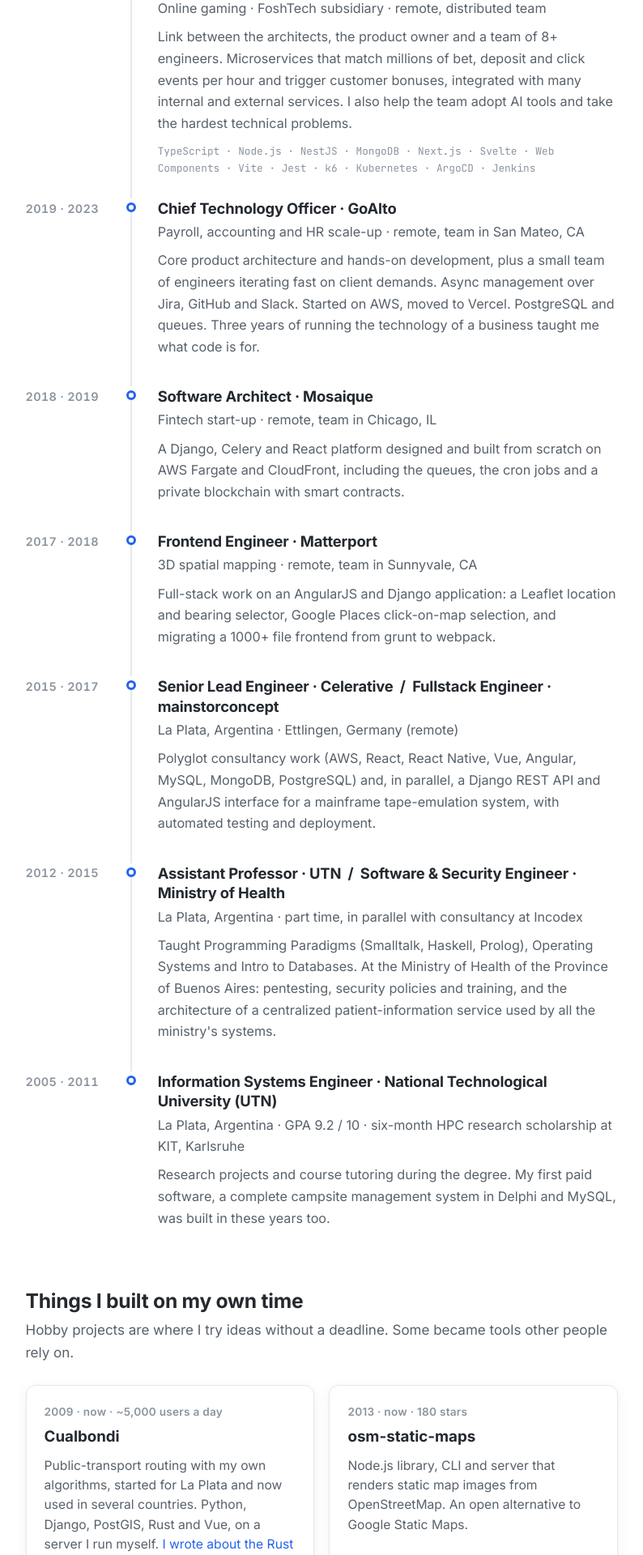
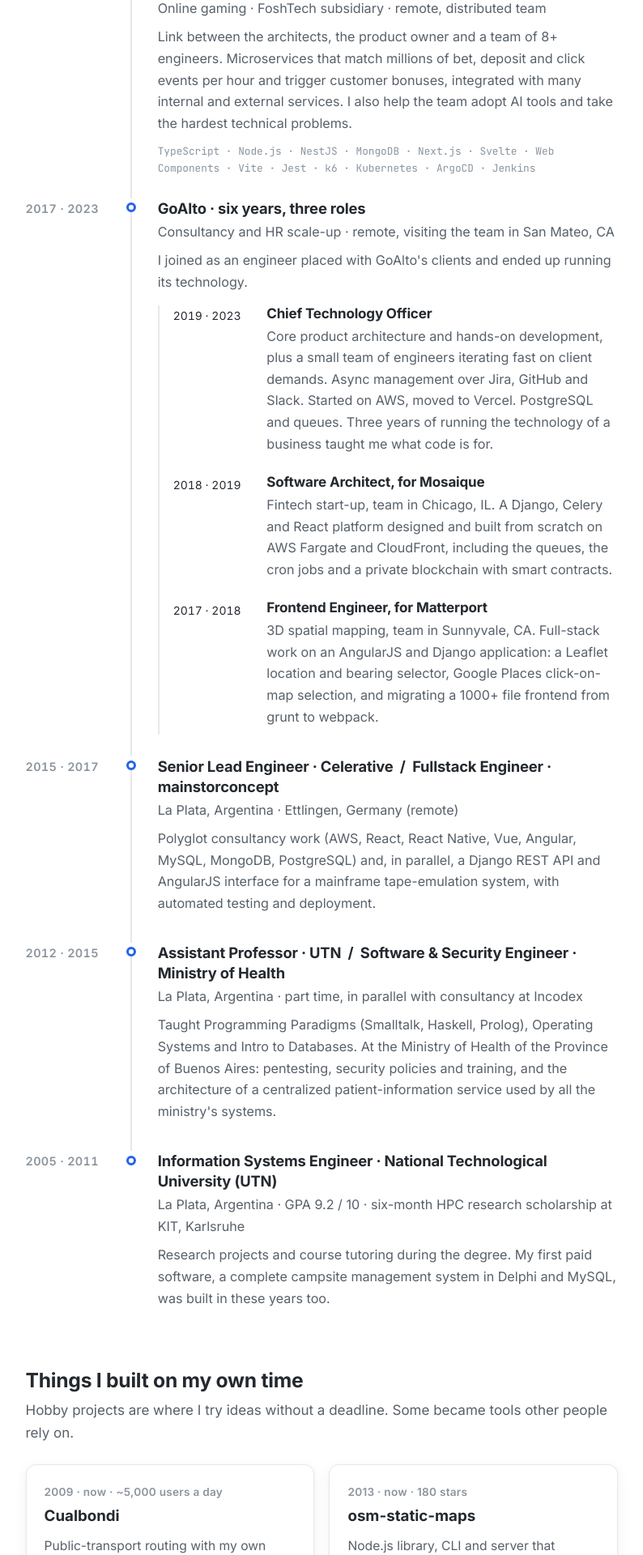
Before and after one commit to jperelli/jperelli.github.io, a Jekyll site: the page built from index.md, in a window 1280 px wide. Shown: the part 2161-4081 px from the top of the page at 81% size, without its empty margins (243-1037 px from the left). Built offline with Jekyll 4.4.1, drawn with Linux system fonts in a browser that asks for light colours.

Commit message:
Home timeline: GoAlto 2017-2023 as one entry with CTO / Mosaique / Matterport nested inside

```diff
--- a/index.md
+++ b/index.md
@@ -71,27 +71,34 @@
     </div>
   </li>
   <li>
-    <span class="tl-when">2019 · 2023</span>
+    <span class="tl-when">2017 · 2023</span>
     <div class="tl-body">
-      <h3>Chief Technology Officer · GoAlto</h3>
-      <p class="tl-meta">Payroll, accounting and HR scale-up · remote, team in San Mateo, CA</p>
-      <p>Core product architecture and hands-on development, plus a small team of engineers iterating fast on client demands. Async management over Jira, GitHub and Slack. Started on AWS, moved to Vercel. PostgreSQL and queues. Three years of running the technology of a business taught me what code is for.</p>
-    </div>
-  </li>
-  <li>
-    <span class="tl-when">2018 · 2019</span>
-    <div class="tl-body">
-      <h3>Software Architect · Mosaique</h3>
-      <p class="tl-meta">Fintech start-up · remote, team in Chicago, IL</p>
-      <p>A Django, Celery and React platform designed and built from scratch on AWS Fargate and CloudFront, including the queues, the cron jobs and a private blockchain with smart contracts.</p>
-    </div>
-  </li>
-  <li>
-    <span class="tl-when">2017 · 2018</span>
-    <div class="tl-body">
-      <h3>Frontend Engineer · Matterport</h3>
-      <p class="tl-meta">3D spatial mapping · remote, team in Sunnyvale, CA</p>
-      <p>Full-stack work on an AngularJS and Django application: a Leaflet location and bearing selector, Google Places click-on-map selection, and migrating a 1000+ file frontend from grunt to webpack.</p>
+      <h3>GoAlto · six years, three roles</h3>
+      <p class="tl-meta">Consultancy and HR scale-up · remote, visiting the team in San Mateo, CA</p>
+      <p>I joined as an engineer placed with GoAlto's clients and ended up running its technology.</p>
+      <ol class="tl-sub">
+        <li>
+          <span class="tl-sub-when">2019 · 2023</span>
+          <div>
+            <h4>Chief Technology Officer</h4>
+            <p>Core product architecture and hands-on development, plus a small team of engineers iterating fast on client demands. Async management over Jira, GitHub and Slack. Started on AWS, moved to Vercel. PostgreSQL and queues. Three years of running the technology of a business taught me what code is for.</p>
+          </div>
+        </li>
+        <li>
+          <span class="tl-sub-when">2018 · 2019</span>
+          <div>
+            <h4>Software Architect, for Mosaique</h4>
+            <p>Fintech start-up, team in Chicago, IL. A Django, Celery and React platform designed and built from scratch on AWS Fargate and CloudFront, including the queues, the cron jobs and a private blockchain with smart contracts.</p>
+          </div>
+        </li>
+        <li>
+          <span class="tl-sub-when">2017 · 2018</span>
+          <div>
+            <h4>Frontend Engineer, for Matterport</h4>
+            <p>3D spatial mapping, team in Sunnyvale, CA. Full-stack work on an AngularJS and Django application: a Leaflet location and bearing selector, Google Places click-on-map selection, and migrating a 1000+ file frontend from grunt to webpack.</p>
+          </div>
+        </li>
+      </ol>
     </div>
   </li>
   <li>
--- a/public/css/style.css
+++ b/public/css/style.css
@@ -758,6 +758,27 @@
 
 
 /* ---------- Engineer home ---------- */
+.tl-sub {
+  list-style: none;
+  margin: 0.9rem 0 0;
+  padding: 0 0 0 1rem;
+  border-left: 2px solid var(--border);
+}
+.tl-sub > li {
+  display: grid;
+  grid-template-columns: 6rem minmax(0, 1fr);
+  gap: 0.8rem;
+  margin: 0 0 0.9rem;
+}
+.tl-sub > li:last-child { margin-bottom: 0; }
+.tl-sub-when {
+  font-size: 0.82rem;
+  color: var(--muted);
+  font-variant-numeric: tabular-nums;
+  padding-top: 0.15rem;
+}
+.tl-sub h4 { margin: 0 0 0.2rem; font-size: 1rem; }
+.tl-sub p { margin: 0; font-size: 0.95rem; }
 .hero-engineer {
   display: grid;
   grid-template-columns: auto minmax(0, 1fr);
@@ -928,6 +949,7 @@
   .timeline > li::before { left: 0.25rem; top: 0.5rem; }
   .timeline > li::after { left: calc(0.25rem - 5px); top: 0.25rem; }
   .tl-body { padding-left: 0; }
+  .tl-sub > li { grid-template-columns: 1fr; gap: 0.1rem; }
   .stack-row { grid-template-columns: 1fr; gap: 0.1rem; }
 }
 
```
